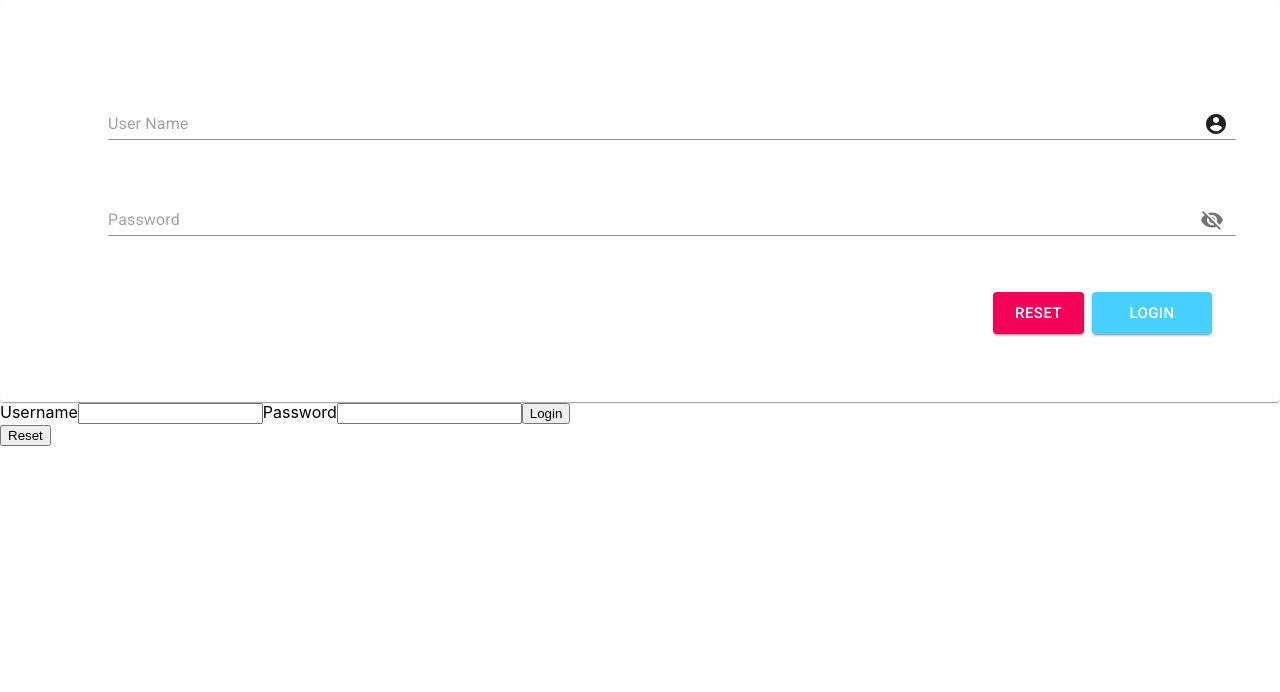
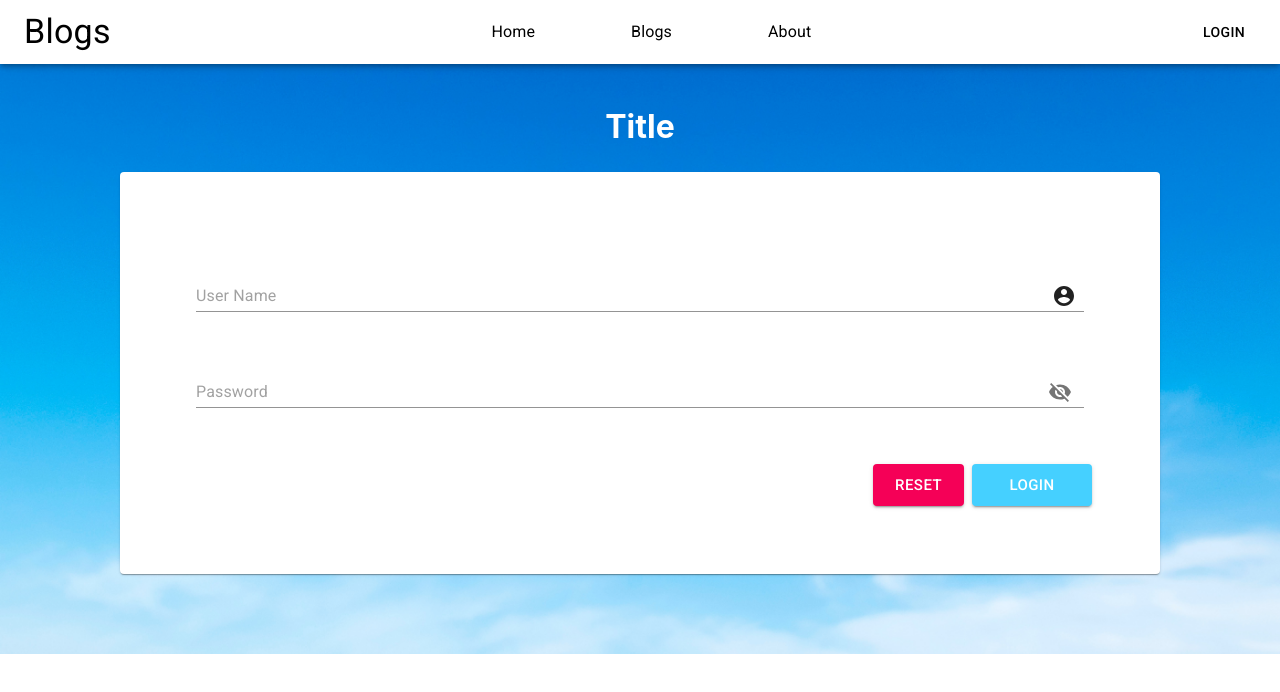
Before and after one commit to pbohora/Bloglist-frontend, a React (Create React App) app: page / in a window 1280 px wide. Shown: the top 692 px of the page. Built offline with nearby package versions, Linux system fonts and the light colour scheme; no server answers.

Commit message:
add section component

```diff
--- a/src/App.js
+++ b/src/App.js
@@ -8,6 +8,7 @@ import Navbar from './components/Navbar'
 import { login } from './services/login'
 import { getAll, create, update, remove, setToken } from './services/blog'
 import { useField } from './hooks'
+import Section from './components/Section/Section'
 
 const App = () => {
   const [blogs, setBlogs] = useState([])
@@ -147,7 +148,8 @@ const App = () => {
   }
   return (
     <div>
-      {/*<Navbar user={user} handleLogout={handleLogout} />*/}
+      {<Navbar user={user} handleLogout={handleLogout} />}
+      <Section sectionTitle='Title'>
         <Notification message={sucessMessage} style={sucessStyle} />
         <Notification message={errorMessage} style={errorStyle} />
         {user === null ? (
@@ -171,13 +173,7 @@ const App = () => {
             </Togglable>
           </div>
         )}
-
-      <BlogList
-        blogs={blogs}
-        handleLike={handleLike}
-        handleRemove={handleRemove}
-        user={user}
-      />
+      </Section>
     </div>
   )
 }
--- a/src/components/LoginForm.js
+++ b/src/components/LoginForm.js
@@ -19,7 +19,7 @@ const useStyles = makeStyles(theme => ({
   },
 
   margin: {
-    margin: theme.spacing(4)
+    margin: theme.spacing(4, 0)
   },
 
   loginButton: {
@@ -43,10 +43,6 @@ const LoginForm = ({
   showPassword
 }) => {
   const classes = useStyles()
-
-  const handleChange = prop => event => {
-    //setValues({ ...values, [prop]: event.target.value })
-  }
 
   const handleMouseDownPassword = event => {
     event.preventDefault()
@@ -114,17 +110,6 @@ const LoginForm = ({
           </CardActions>
         </form>
       </Card>
-      <form onSubmit={handleLogin}>
-        <label>Username</label>
-        <input {...userName} />
-        <label>Password</label>
-        <input {...passWord} />
-
-        <button type='submit'>Login</button>
-      </form>
-      <button onClick={() => (userName.onClick(), passWord.onClick())}>
-        Reset
-      </button>
     </>
   )
 }
--- /dev/null
+++ b/src/components/Section/Section.js
@@ -0,0 +1,14 @@
+import React from 'react'
+import SectionStyles from './Section.module.css'
+
+const Section = ({ sectionTitle, children }) => {
+  return (
+    <section className={SectionStyles.container}>
+      <h2>{sectionTitle}</h2>
+
+      <div>{children}</div>
+    </section>
+  )
+}
+
+export default Section
--- /dev/null
+++ b/src/components/Section/Section.module.css
@@ -0,0 +1,24 @@
+.container {
+    padding: 80px 120px;
+    display: flex;
+    flex-direction: column;
+    justify-content: center;
+
+    background-image: url("../../Assests/sky.jpg");
+
+    /* Full height */
+    height: 100%;
+
+    /* Center and scale the image nicely */
+    background-position: center;
+    background-repeat: no-repeat;
+    background-size: cover;
+
+}
+
+
+h2 {
+    align-self: center;
+    color: white;
+    font-size: 32px;
+}
```
Also changed, not shown: src/Assests/sky.jpg (added). Lines whose indentation alone changed are shown as unchanged.
